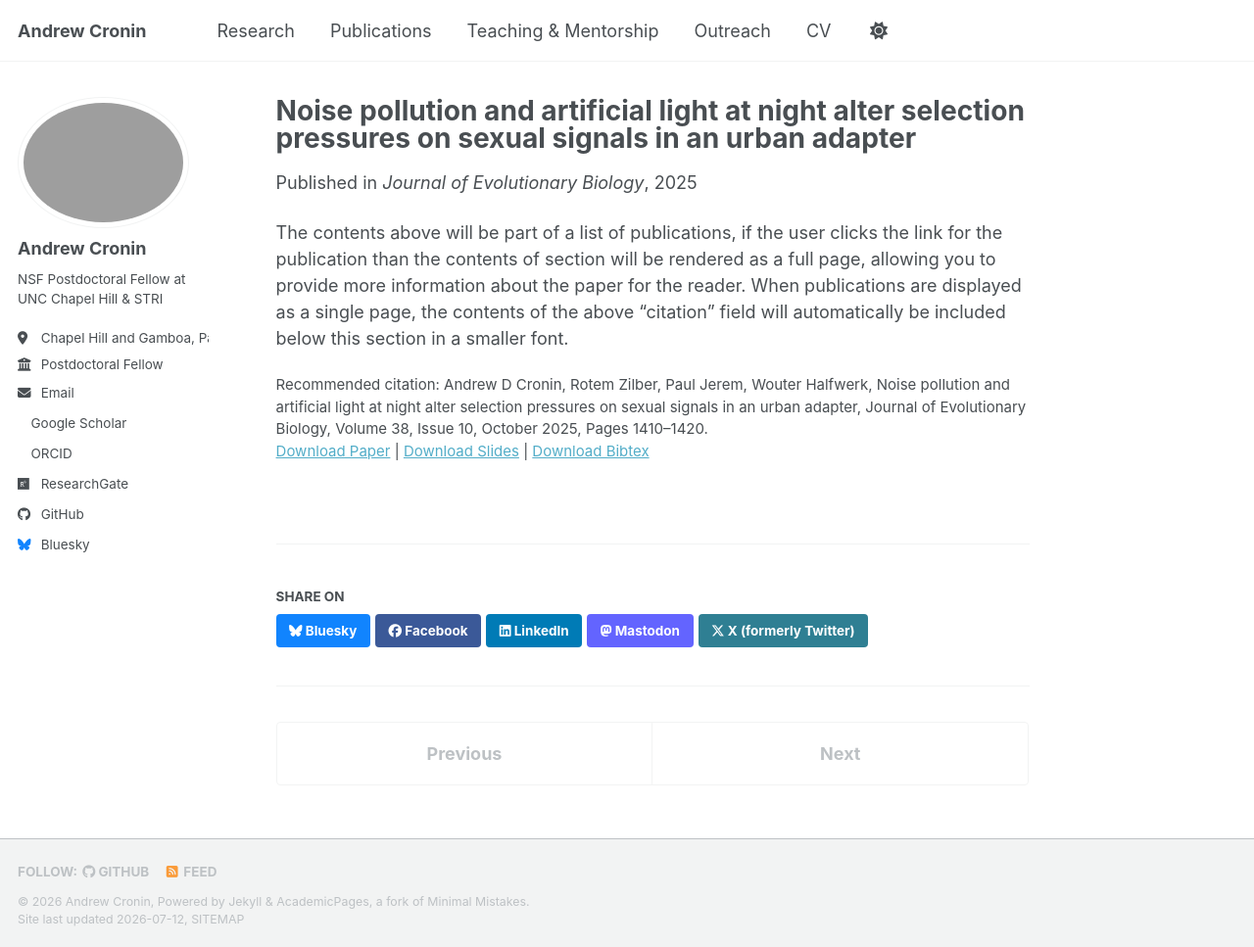
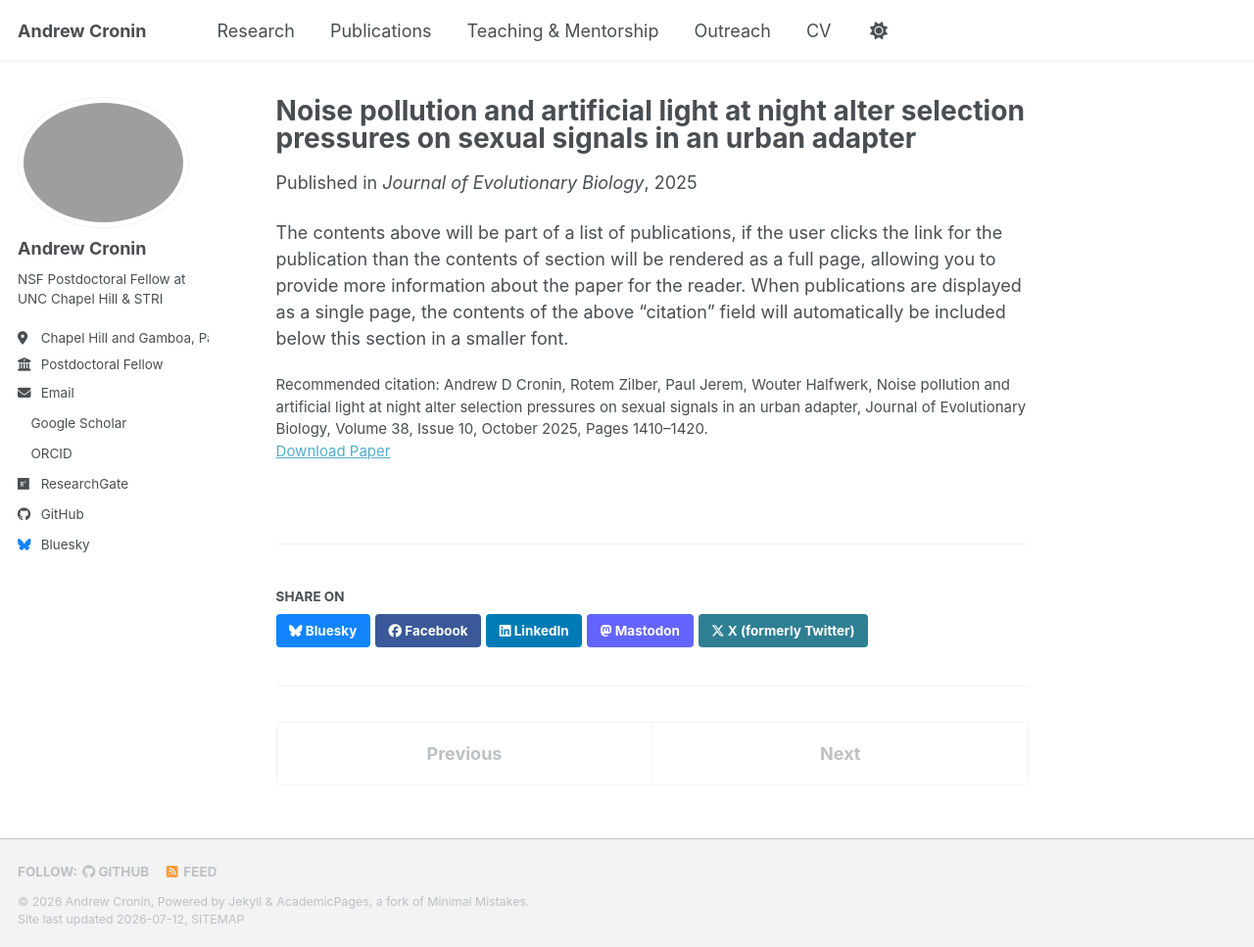
Before and after one commit to andrewdcronin/andrewdcronin.github.io, a Jekyll site: the page built from _publications/2009-10-01-paper-title-number-1.md, in a window 1280 px wide and 967 px high. Shown: the whole window at 98% size. Built offline with Jekyll 4.4.1, drawn with Linux system fonts in a browser that asks for light colours; a style sheet for code colours, icons or effects is not loaded; part of the change alters nothing that is shown.

Commit message:
Update publication details for paper number 1
Removed slides and BibTeX URLs, updated paper URL.

```diff
--- a/_publications/2009-10-01-paper-title-number-1.md
+++ b/_publications/2009-10-01-paper-title-number-1.md
@@ -6,9 +6,7 @@ permalink: /publication/2009-10-01-paper-title-number-1
 excerpt: "Selected as Editor's Choice"
 date: 2025-10-01
 venue: 'Journal of Evolutionary Biology'
-slidesurl: 'https://academicpages.github.io/files/slides1.pdf'
-paperurl: '[https://academicpages.github.io/files/paper1.pdf](https://doi.org/10.1093/jeb/voaf092)'
-bibtexurl: 'https://academicpages.github.io/files/bibtex1.bib'
+paperurl: 'https://doi.org/10.1093/jeb/voaf092'
 citation: 'Andrew D Cronin, Rotem Zilber, Paul Jerem, Wouter Halfwerk, Noise pollution and artificial light at night alter selection pressures on sexual signals in an urban adapter, Journal of Evolutionary Biology, Volume 38, Issue 10, October 2025, Pages 1410–1420.'
 ---
 The contents above will be part of a list of publications, if the user clicks the link for the publication than the contents of section will be rendered as a full page, allowing you to provide more information about the paper for the reader. When publications are displayed as a single page, the contents of the above "citation" field will automatically be included below this section in a smaller font.
```
